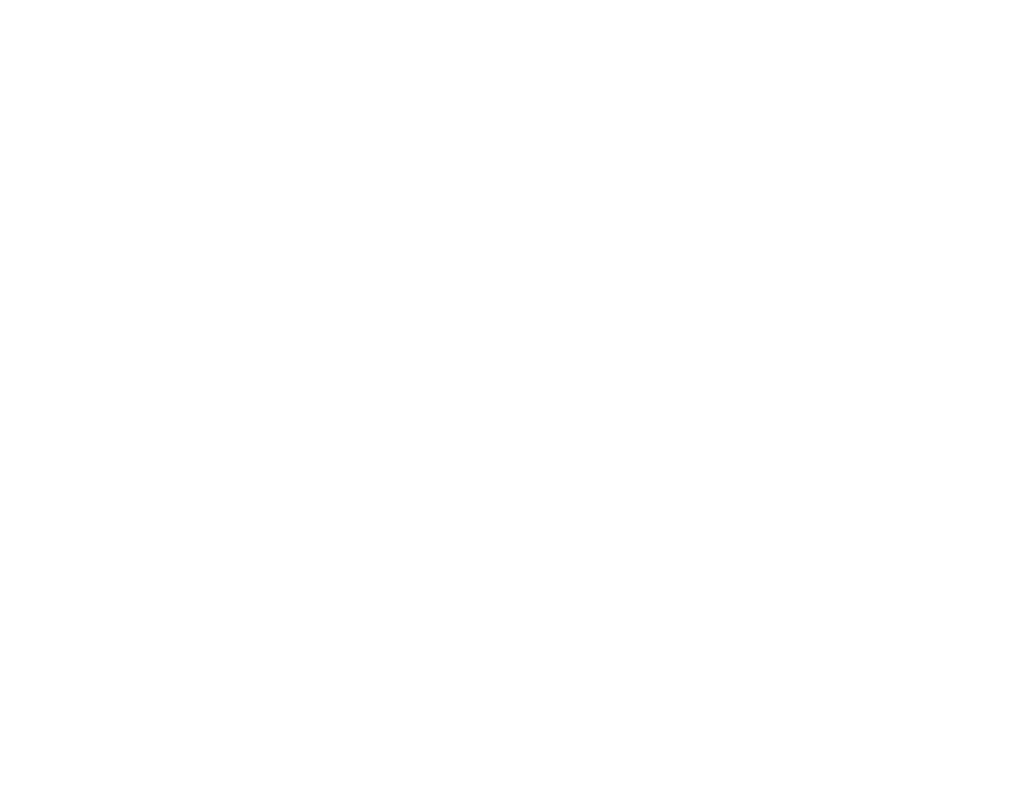
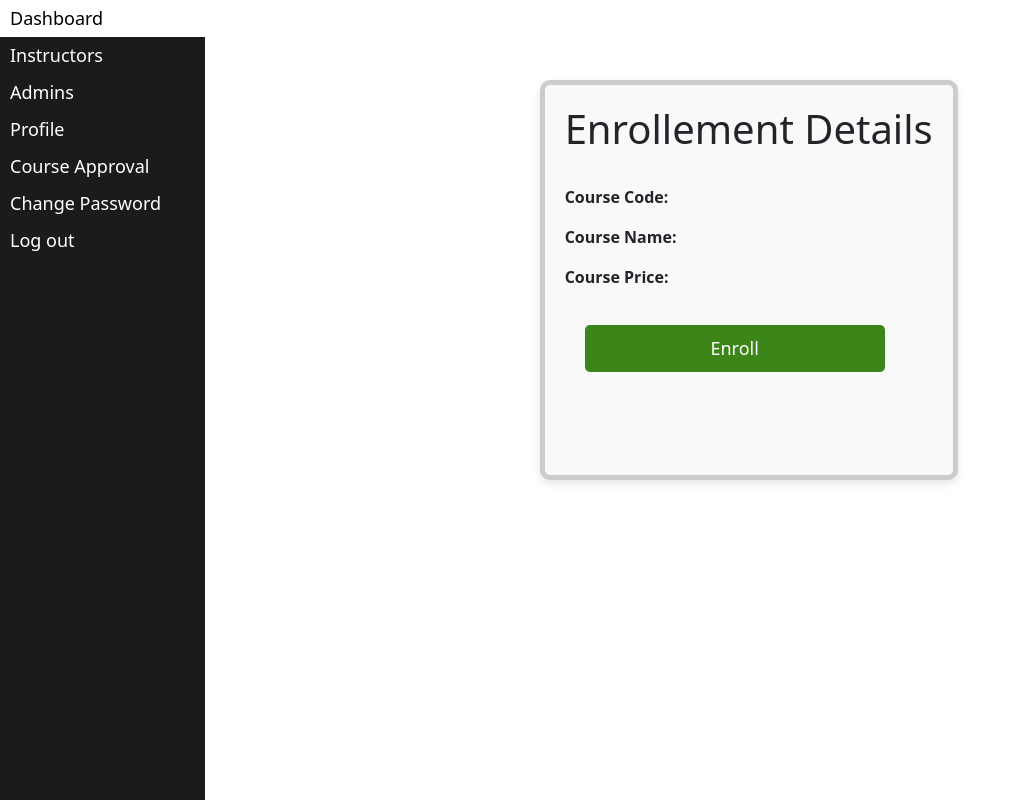
Before and after one commit to Thanish-Ahmd/DS-Assignment, a React (Create React App) app in the folder educational-platform/: page /enrollement in a window 1280 px wide. Before the commit this address had no page. Shown: the whole page, without its empty margins (0-1021 px from the left). Built offline with nearby package versions, Linux system fonts and the light colour scheme.

Commit message:
Enrollment Implemented

```diff
--- a/educational-platform/package.json
+++ b/educational-platform/package.json
@@ -14,7 +14,7 @@
     "react": "^18.3.1",
     "react-dom": "^18.3.1",
     "react-icons": "^5.2.1",
-    "react-router-dom": "^6.23.0",
+    "react-router-dom": "^6.23.1",
     "react-scripts": "5.0.1",
     "web-vitals": "^2.1.4"
   },
--- a/educational-platform/src/App.js
+++ b/educational-platform/src/App.js
@@ -26,6 +26,7 @@ import axios from "axios";
 import LearnerProfile from "./Components/LearnerProfile";
 import LearnerChangePassword from "./Components/LearnerChangePassword";
 import AllAdmins from "./Components/AllAdmins";
+import CourseEnrollement from "./Components/CourseEnrollement";
 
 function App() {
   const [adminLogged, setAdminLogged] = useState(false);
@@ -119,6 +120,7 @@ function App() {
             element={<LearnerChangePassword />}
           />
           <Route path="/payment" element={<Payment />} />
+          <Route path="/enrollement" element={<CourseEnrollement />} />
         </Routes>
       </div>
     </BrowserRouter>
--- a/educational-platform/src/Components/CourseCards.jsx
+++ b/educational-platform/src/Components/CourseCards.jsx
@@ -1,7 +1,7 @@
 import React from 'react'
 import { GiBookCover } from "react-icons/gi";
 
-const CourseCards = ({ courses }) => {
+const CourseCards = ({ courses,  navigateToEnrollement }) => {
   const data = courses
 
   const iconColours = [
@@ -15,7 +15,7 @@ const CourseCards = ({ courses }) => {
       <div
         key={course.courseCode}
         // implement a callback function here to navigate to the respective course page once you click the card
-        // onClick={() => {}}
+        onClick={() => navigateToEnrollement(course)}
         className='flex flex-col px-2 py-2.5 w-[150px] rounded-lg border-slate-300 border shadow-sm cursor-pointer'
       >
         <GiBookCover size={100} color={iconColours[index % iconColours.length].color} className={`self-center w-full rounded-md ${iconColours[index % iconColours.length].gradient} mb-1`}/>
--- /dev/null
+++ b/educational-platform/src/Components/CourseEnrollement.js
@@ -0,0 +1,84 @@
+import React, { useEffect, useState } from 'react';
+import AdminNavBar from "./AdminNavBar";
+
+const Enrollement = () => {
+  const [courseCode, setCourseCode] = useState('');
+  const [courseName, setCourseName] = useState('');
+  const [coursePrice, setCoursePrice] = useState('');
+
+  useEffect(() => {
+    // Function to extract URL parameters
+    const getUrlParameter = (name) => {
+      name = name.replace(/[[]/, '\\[').replace(/[\]]/, '\\]');
+      const regex = new RegExp('[\\?&]' + name + '=([^&#]*)');
+      const results = regex.exec(window.location.search);
+      return results === null ? '' : decodeURIComponent(results[1].replace(/\+/g, ' '));
+    };
+
+    // Extract course data from URL parameters
+    const extractedCourseCode = getUrlParameter('courseCode');
+    const extractedCourseName = getUrlParameter('courseName');
+    const extractedCoursePrice = getUrlParameter('coursePrice');
+
+    // Update state with course data
+    setCourseCode(extractedCourseCode);
+    setCourseName(extractedCourseName);
+    setCoursePrice(extractedCoursePrice);
+  }, []);
+
+  const handleEnrollClick = () => {
+    // Construct the URL with enrolment details as query parameters
+    const url = `/payment?courseCode=${courseCode}&courseName=${courseName}&coursePrice=${coursePrice}`;
+    // Navigate to the Payment page
+    window.location.href = url;
+  };
+
+  return (
+    <div className="row">
+       <AdminNavBar />
+      <div className="col-md-10">
+    <div style={styles.container}>
+      <div style={styles.box}>
+        <h1>Enrollement Details</h1>
+        <br/>
+        <p><strong>Course Code:</strong> {courseCode}</p>
+        <p><strong>Course Name:</strong> {courseName}</p>
+        <p><strong>Course Price:</strong> {coursePrice}</p>
+        {/* Additional content for enrollement page */}
+        <button className="btn btn-primary" onClick={handleEnrollClick} style = {{
+    backgroundColor: '#3c8518',
+    color: 'white',
+    padding: '10px 20px',
+    borderRadius: '5px',
+    border: 'none',
+    width: '300px',
+    marginLeft: '20px',
+    marginTop: '20px',
+    fontSize: '18px',
+    cursor: 'pointer'}}>Enroll</button>
+      </div>
+    </div>
+    </div>
+    </div>
+  );
+};
+
+const styles = {
+  container: {
+    display: 'flex',
+    justifyContent: 'center',
+    alignItems: 'center',
+    height: '70vh', // Set the height of the container to full viewport height
+  },
+  box: {
+    textAlign: 'left',
+    padding: '20px',
+    border: '5px solid #ccc',
+    borderRadius: '10px',
+    boxShadow: '0 4px 8px rgba(0, 0, 0, 0.1)',
+    backgroundColor: '#f9f9f9',
+    height: '400px',
+  },
+};
+
+export default Enrollement;
--- a/educational-platform/src/Components/Payment.js
+++ b/educational-platform/src/Components/Payment.js
@@ -1,5 +1,6 @@
 import React from "react";
 import axios from "axios";
+import { useLocation } from "react-router-dom";
 import LearnerNavBar from "./LearnerNavBar";
 
 const Payment = () => {
@@ -15,22 +16,64 @@ const Payment = () => {
     }
   };
 
+  const location = useLocation();
+  const queryParams = new URLSearchParams(location.search);
+
+  const courseCode = queryParams.get('courseCode');
+  const courseName = queryParams.get('courseName');
+  const coursePrice = queryParams.get('coursePrice');
+
   return (
     <div className="row">
       <LearnerNavBar />
       <div className="col-md-10">
+      <div style={styles.container}>
+      <div style={styles.box}>
         <h1>Payment</h1>
-        <h2>Enroll for $1</h2>
+        <div>
+          <p><strong>Course Code:</strong> {courseCode}</p>
+          <p><strong>Course Name:</strong> {courseName}</p>
+          <p><strong>Course Price:</strong> {coursePrice}</p>
+        </div>
         <button
             type="submit"
             className="btn btn-primary"
-            onClick={handleSubmit}
+            onClick={handleSubmit} style = {{
+              backgroundColor: '#3c8518',
+              color: 'white',
+              padding: '10px 20px',
+              borderRadius: '5px',
+              border: 'none',
+              width: '280px',
+              marginLeft: '10px',
+              marginTop: '20px',
+              fontSize: '18px',
+              cursor: 'pointer'}}
           >
             Pay Now
           </button>
       </div>
     </div>
+    </div>
+    </div>
   );
+};
+const styles = {
+  container: {
+    display: 'flex',
+    justifyContent: 'center',
+    alignItems: 'center',
+    height: '70vh', // Set the height of the container to full viewport height
+  },
+  box: {
+    textAlign: 'left',
+    padding: '20px',
+    border: '5px solid #ccc',
+    borderRadius: '10px',
+    boxShadow: '0 4px 8px rgba(0, 0, 0, 0.1)',
+    backgroundColor: '#f9f9f9',
+    height: '400px',
+  },
 };
 
 export default Payment;
--- a/educational-platform/src/Pages/LearnerDashboard.jsx
+++ b/educational-platform/src/Pages/LearnerDashboard.jsx
@@ -114,6 +114,13 @@ const LearnerDashboard = () => {
     setEnrolCourse(e.target.value);
   };
 
+  const navigateToEnrollement = (courseData) => {
+    // Navigate to the enrollement.js page and pass the course data as a parameter
+    // For example, you can use window.location.href to navigate
+    window.location.href = `/enrollement?courseCode=${courseData.courseCode}&courseName=${courseData.courseName}&coursePrice=${courseData.price}`;
+  };
+
+
   return (
     <div className="flex flex-row w-full p-[1%] h-screen gap-[1%]">
       <div className='w-[15%] bg-purple-600 flex flex-col h-full rounded-2xl py-3 gap-4 shadow-lg'>
@@ -134,7 +141,7 @@ const LearnerDashboard = () => {
         <div className='flex flex-col gap-3'>
           <text className='text-slate-700 font-bold text-lg'>Enrolled Courses</text>
           <div className='flex flex-row gap-2'>
-            <CourseCards courses={availableCourses}/>
+            <CourseCards courses={availableCourses} navigateToEnrollement={navigateToEnrollement}/>
           </div>
         </div>
       </div>
```
Also changed, not shown: 1 other file (tests, documents, lock files or other folders).
